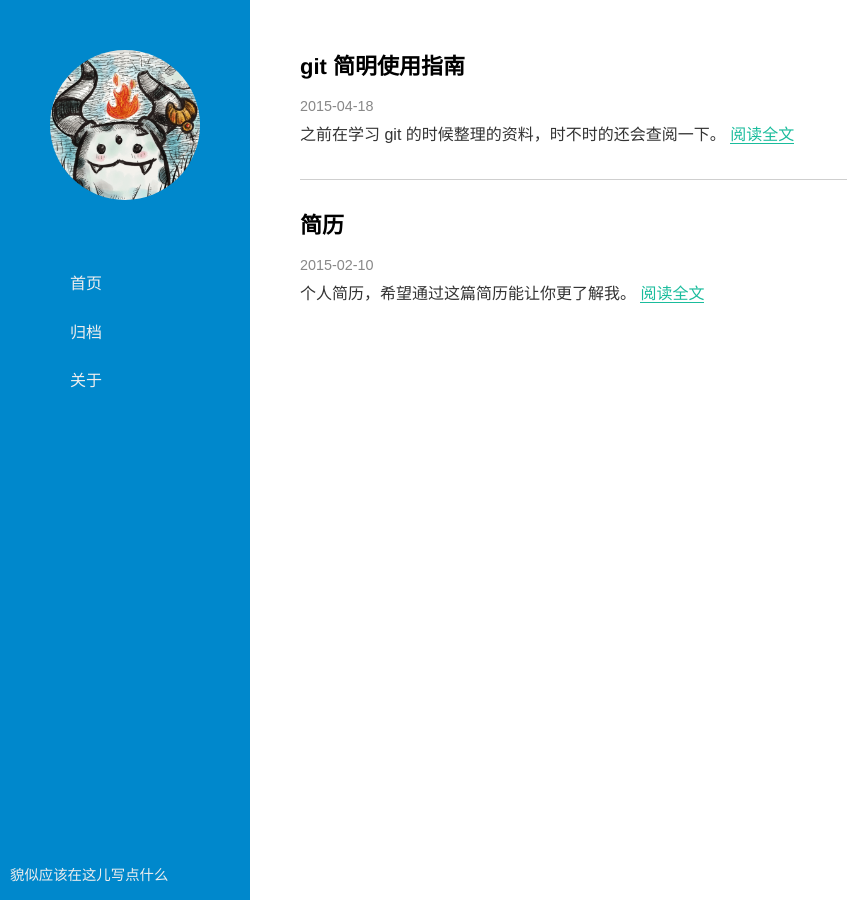
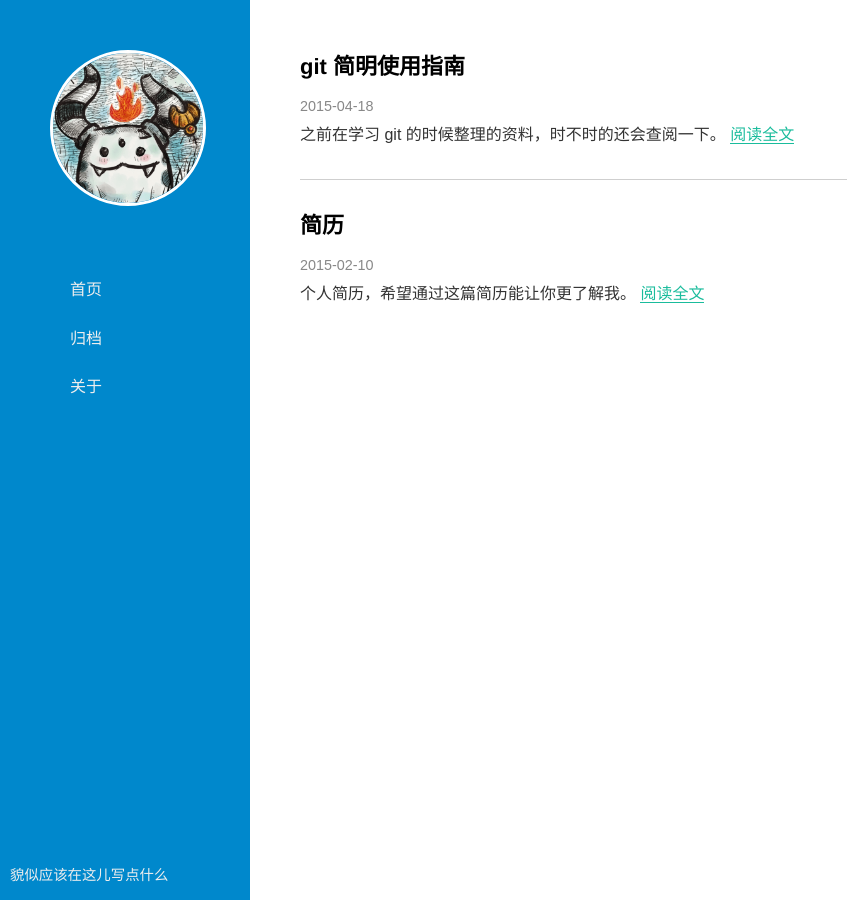
Before and after one commit to for-l00p/zhangziang.github.io, a Jekyll site: the page built from index.html, in a window 1280 px wide. Shown: the whole page, without its empty margins (0-847 px from the left). Built offline with Jekyll 4.4.1, drawn with Linux system fonts in a browser that asks for light colours; Markdown is read by kramdown in place of the engine named in the settings.

Commit message:
Update style.css
add a white border

```diff
--- a/css/style.css
+++ b/css/style.css
@@ -11,7 +11,10 @@ header {
 }
 #logo {
     margin: 50px 50px;
-    border-radius:50%;
+    border-radius: 50%;
+    border-width: medium;
+    border-style: solid;
+    border-color: white;
     width: 150px;
     height: 150px;
 }
```
